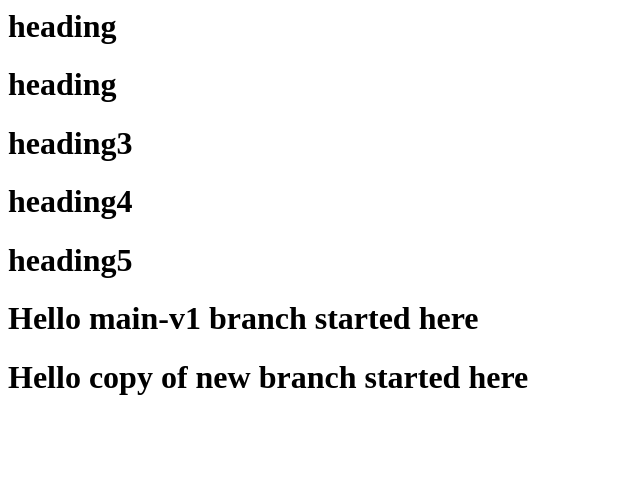
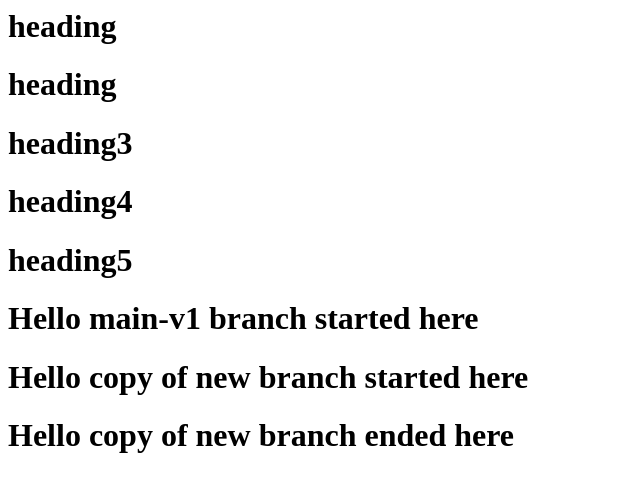
Before and after one commit to azizabdul7383/apnacollege-demo, a plain HTML site: page index.html in a window 1280 px wide. Shown: the whole page, without its empty margins (0-640 px from the left). Drawn offline with Linux system fonts and the light colour scheme.

Commit message:
added end message

```diff
--- a/index.html
+++ b/index.html
@@ -5,3 +5,4 @@
 <h1>heading5</h1>
 <h1>Hello main-v1 branch started here</h1>
 <h1>Hello copy of new  branch started here</h1>
+<h1>Hello copy of new  branch ended here</h1>
```
